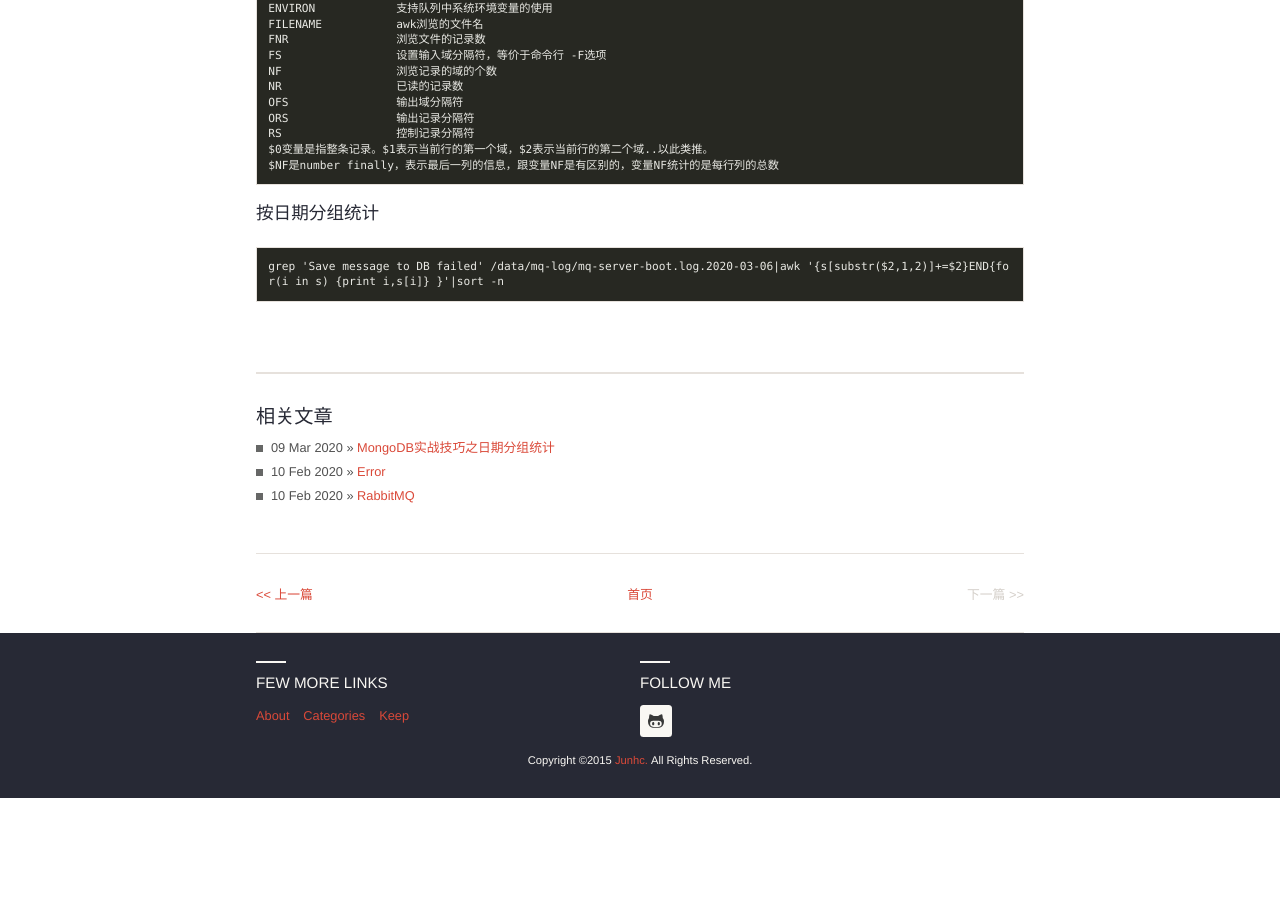
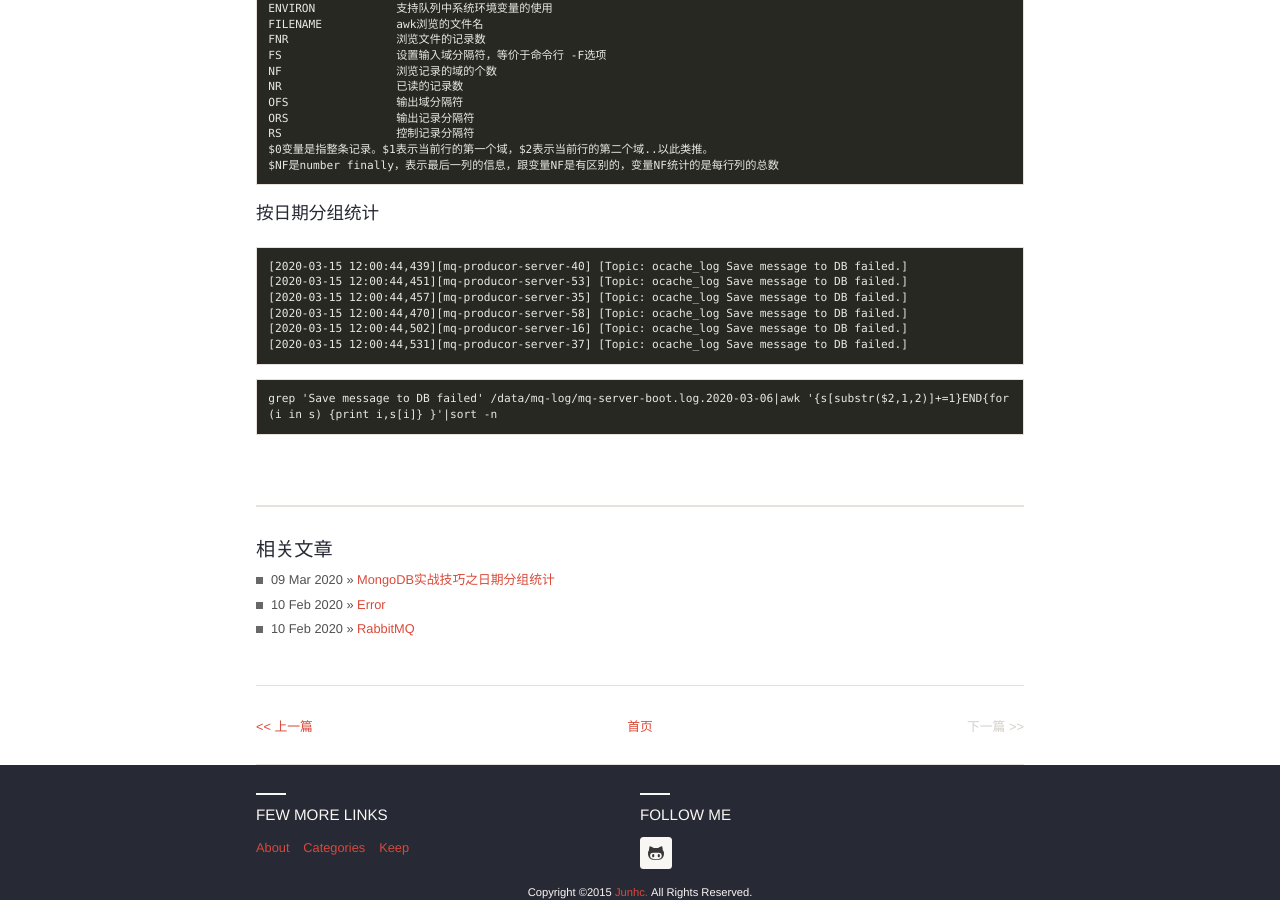
Before and after one commit to junhc/junhc.github.io, a Jekyll site: the page built from _posts/2020-03-09-awk命令详解.md, in a window 1280 px wide and 900 px high, scrolled down 695 px. Built offline with Jekyll 4.4.1, drawn with Linux system fonts in a browser that asks for light colours; Markdown is read by kramdown in place of the engine named in the settings; before the commit the page ends 1493 px from its top, so only the background shows below that.

Commit message:
Update 2020-03-09-awk命令详解.md

````diff
--- a/_posts/2020-03-09-awk命令详解.md
+++ b/_posts/2020-03-09-awk命令详解.md
@@ -41,5 +41,14 @@ $NF是number finally，表示最后一列的信息，跟变量NF是有区别的
 ##### 按日期分组统计
 
 ```
-grep 'Save message to DB failed' /data/mq-log/mq-server-boot.log.2020-03-06|awk '{s[substr($2,1,2)]+=$2}END{for(i in s) {print i,s[i]} }'|sort -n
+[2020-03-15 12:00:44,439][mq-producor-server-40] [Topic: ocache_log Save message to DB failed.]
+[2020-03-15 12:00:44,451][mq-producor-server-53] [Topic: ocache_log Save message to DB failed.]
+[2020-03-15 12:00:44,457][mq-producor-server-35] [Topic: ocache_log Save message to DB failed.]
+[2020-03-15 12:00:44,470][mq-producor-server-58] [Topic: ocache_log Save message to DB failed.]
+[2020-03-15 12:00:44,502][mq-producor-server-16] [Topic: ocache_log Save message to DB failed.]
+[2020-03-15 12:00:44,531][mq-producor-server-37] [Topic: ocache_log Save message to DB failed.]
 ```
+
+```
+grep 'Save message to DB failed' /data/mq-log/mq-server-boot.log.2020-03-06|awk '{s[substr($2,1,2)]+=1}END{for(i in s) {print i,s[i]} }'|sort -n
+```
````
